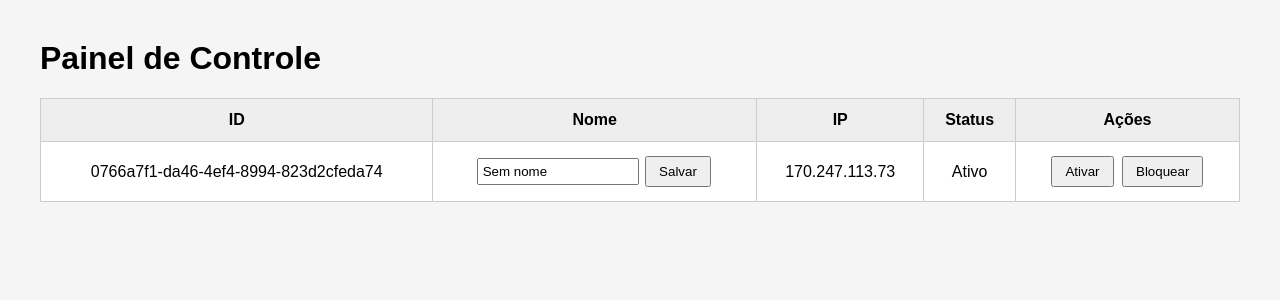
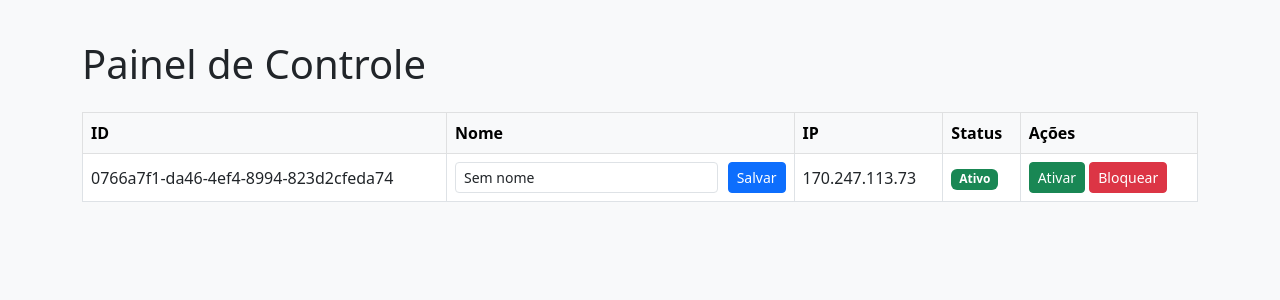
Before and after one commit to blackingbrbr23/painel-controlle, a Flask app: page / in a window 1280 px wide. Shown: the top 300 px of the page. Run offline with Flask 3, Linux system fonts and the light colour scheme.

Commit message:
Update index.html

```diff
--- a/templates/index.html
+++ b/templates/index.html
@@ -2,21 +2,21 @@
 <html lang="pt-BR">
 <head>
   <meta charset="UTF-8">
+  <meta name="viewport" content="width=device-width, initial-scale=1">
   <title>Painel de Controle</title>
+  <link href="https://cdn.jsdelivr.net/npm/bootstrap@5.3.0/dist/css/bootstrap.min.css" rel="stylesheet">
   <style>
-    body { font-family: Arial, sans-serif; margin: 40px; background-color: #f5f5f5; }
-    table { width: 100%; border-collapse: collapse; margin-top: 20px; background: white; }
-    th, td { padding: 12px; border: 1px solid #ccc; text-align: center; }
-    th { background-color: #eee; }
-    form { display: inline; }
-    input[type="text"] { width: 150px; padding: 4px; }
-    button { padding: 6px 12px; margin: 2px; }
+    body { background-color: #f8f9fa; padding: 40px; }
+    .table th, .table td { vertical-align: middle; }
+    .form-inline { display: flex; gap: 10px; }
+    .btn-sm { padding: 0.25rem 0.5rem; }
   </style>
 </head>
 <body>
-  <h1>Painel de Controle</h1>
-  <table>
-    <thead>
+  <div class="container">
+    <h1 class="mb-4">Painel de Controle</h1>
+    <table class="table table-bordered table-hover">
+      <thead class="table-light">
         <tr>
           <th>ID</th>
           <th>Nome</th>
@@ -28,26 +28,34 @@
       <tbody>
         {% for id, data in clients.items() %}
         <tr>
-        <td>{{ id }}</td>
+          <td class="text-break">{{ id }}</td>
           <td>
-          <form action="/rename/{{ id }}" method="post">
-            <input type="text" name="nome" value="{{ data.nome }}">
-            <button type="submit">Salvar</button>
+            <form action="/rename/{{ id }}" method="post" class="form-inline">
+              <input type="text" name="nome" value="{{ data.nome }}" class="form-control form-control-sm">
+              <button type="submit" class="btn btn-primary btn-sm">Salvar</button>
             </form>
           </td>
           <td>{{ data.ip }}</td>
-        <td>{{ "Ativo" if data.ativo else "Bloqueado" }}</td>
           <td>
-          <form action="/set/{{ id }}/ACTIVE" method="post">
-            <button type="submit">Ativar</button>
+            {% if data.ativo %}
+              <span class="badge bg-success">Ativo</span>
+            {% else %}
+              <span class="badge bg-danger">Bloqueado</span>
+            {% endif %}
+          </td>
+          <td>
+            <form action="/set/{{ id }}/ACTIVE" method="post" style="display:inline">
+              <button type="submit" class="btn btn-success btn-sm">Ativar</button>
             </form>
-          <form action="/set/{{ id }}/BLOCKED" method="post">
-            <button type="submit">Bloquear</button>
+            <form action="/set/{{ id }}/BLOCKED" method="post" style="display:inline">
+              <button type="submit" class="btn btn-danger btn-sm">Bloquear</button>
             </form>
           </td>
         </tr>
         {% endfor %}
       </tbody>
     </table>
+  </div>
+  <script src="https://cdn.jsdelivr.net/npm/bootstrap@5.3.0/dist/js/bootstrap.bundle.min.js"></script>
 </body>
 </html>
```
Lines whose indentation alone changed are shown as unchanged.
